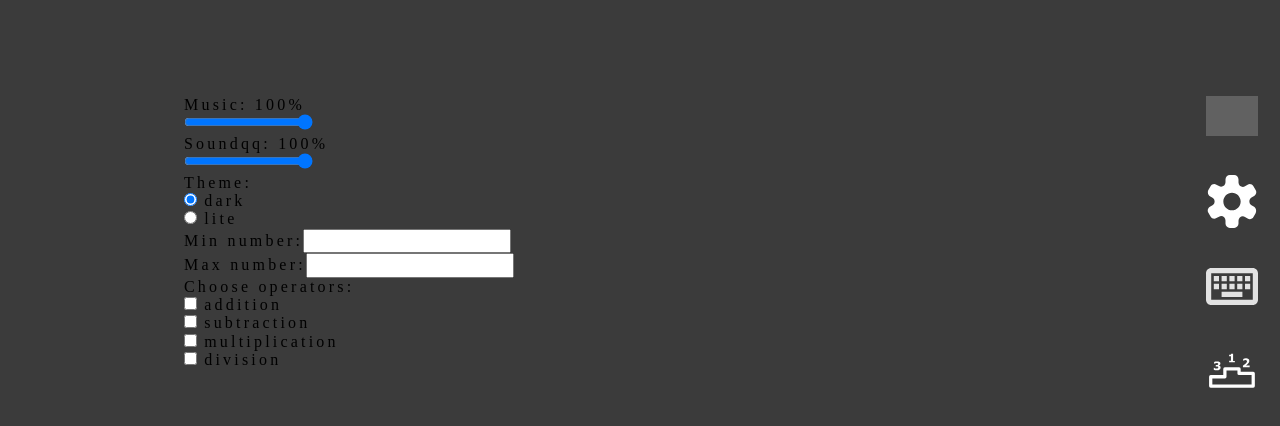
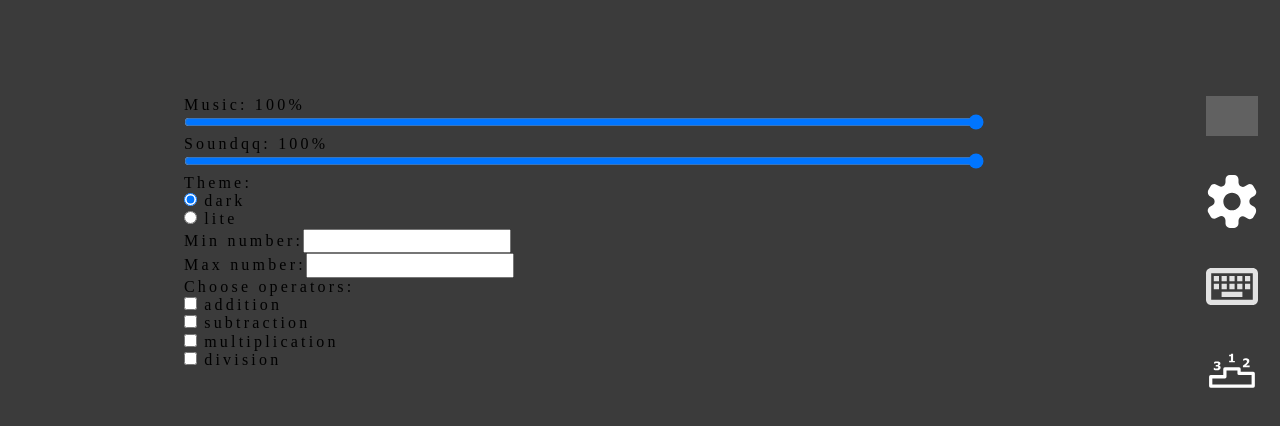
Before and after one commit to NagievR/react-game, a React (Create React App) app: page / in a window 1280 px wide. Shown: the top 426 px of the page. Built offline with nearby package versions, Linux system fonts and the light colour scheme; grey boxes are pictures that could not be loaded.

Commit message:
refactor: minor style change

```diff
--- a/src/scss/components/_slider.scss
+++ b/src/scss/components/_slider.scss
@@ -0,0 +1,3 @@
+.slider {
+  width: 100%;
+}
--- a/src/scss/layout/_expression-box.scss
+++ b/src/scss/layout/_expression-box.scss
@@ -3,7 +3,7 @@
   display: flex;
   justify-content: center;
   border-radius: 1.5rem;
-  background-color: #222222
+  background-color: #222222;
 }
 
 .expression {
```
